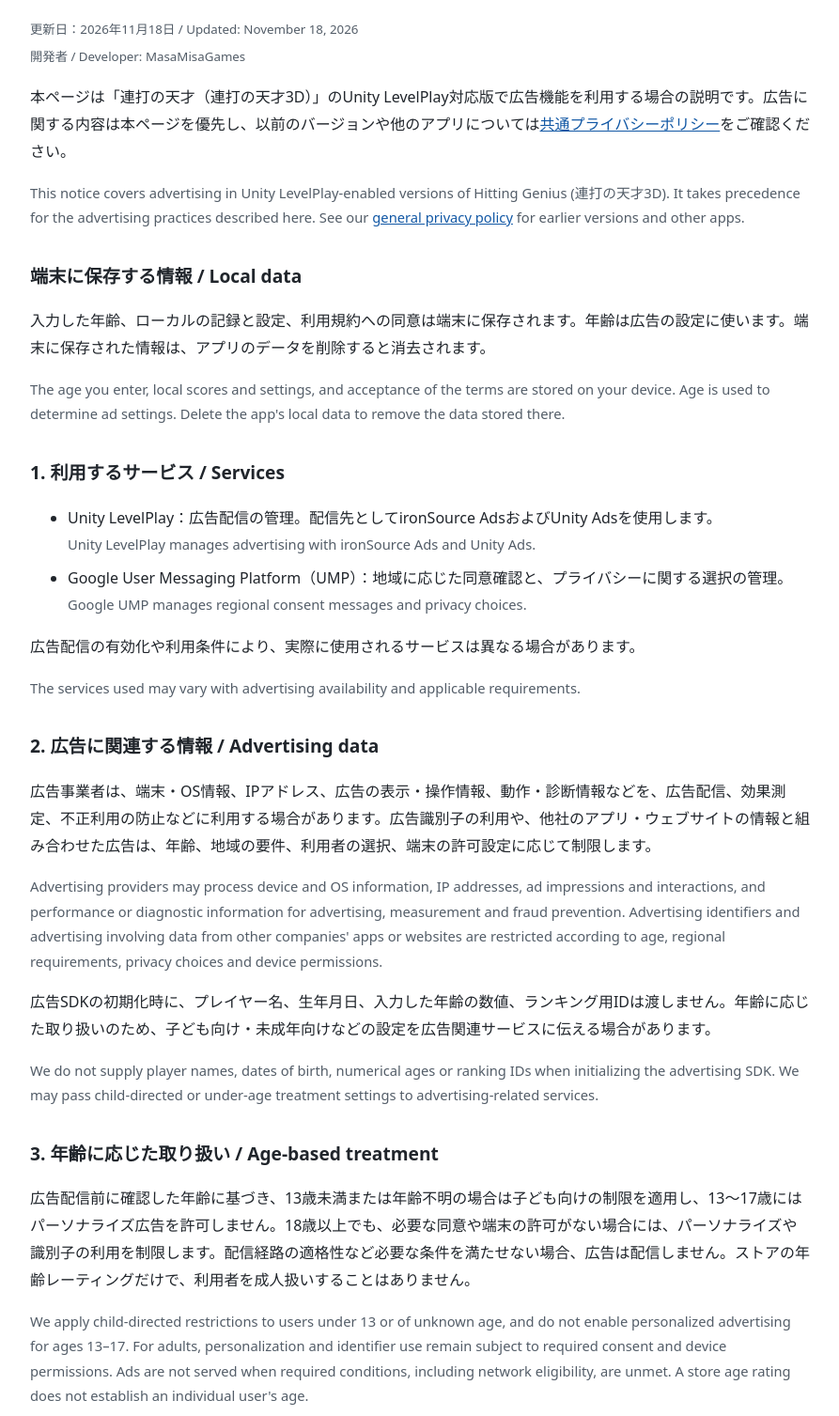
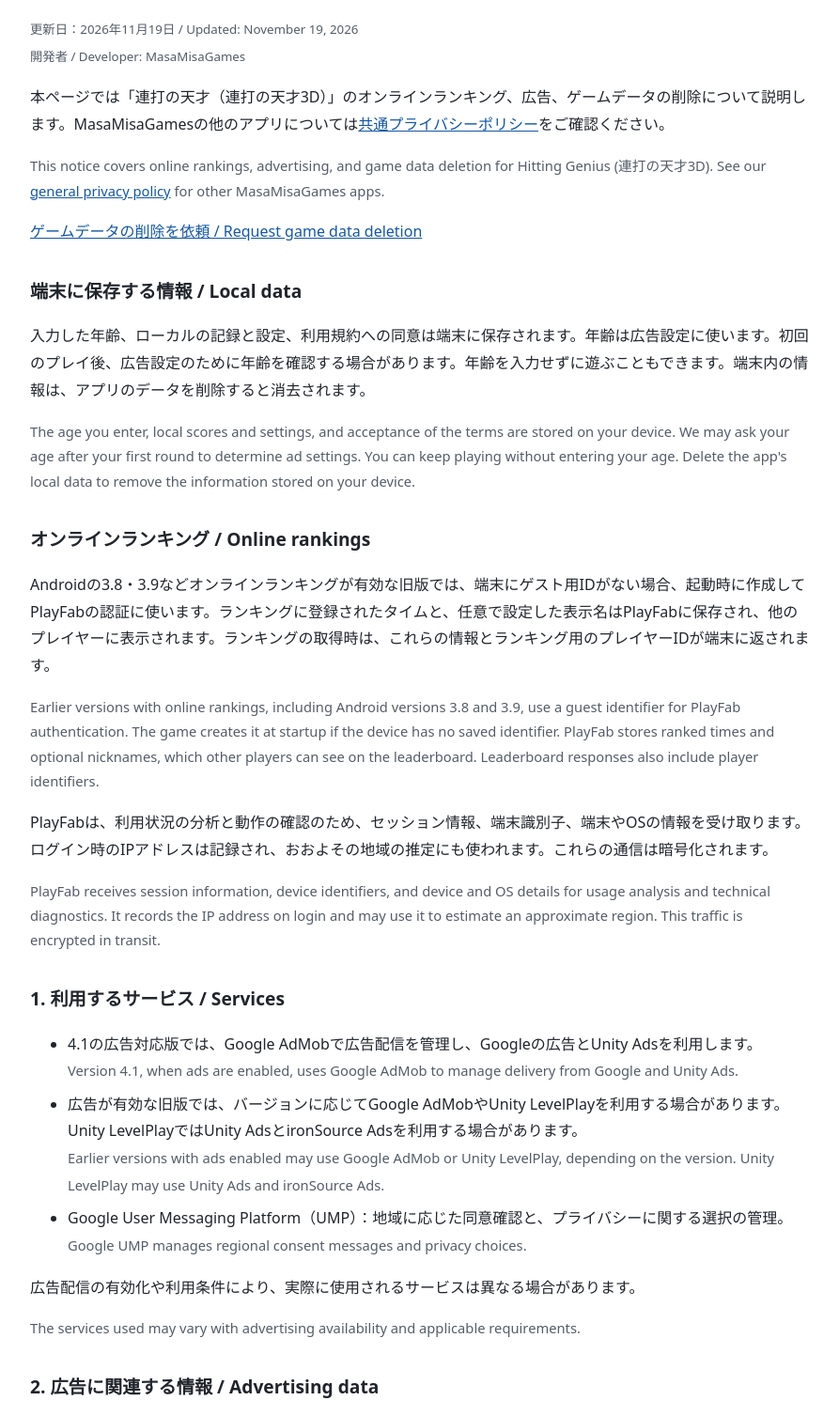
Before and after one commit to MasaMisaTV/Games, a plain HTML site: page hitting-genius-ads.html in a window 1280 px wide. Shown: the part 87-1594 px from the top of the page at 94% size, without its empty margins (192-1085 px from the left). Drawn offline with Linux system fonts and the light colour scheme.

Commit message:
Update Hitting Genius privacy notice for AdMob mediation

```diff
--- a/hitting-genius-ads.html
+++ b/hitting-genius-ads.html
@@ -12,37 +12,48 @@ h1{font-size:1.8rem;line-height:1.4}h2{font-size:1.2rem;margin-top:2rem}a{color:
 <body>
 <main>
 <h1>連打の天才 プライバシーポリシー</h1>
-<p><small>更新日：2026年11月18日 / Updated: November 18, 2026<br>開発者 / Developer: MasaMisaGames</small></p>
-<p>本ページは「連打の天才（連打の天才3D）」のUnity LevelPlay対応版で広告機能を利用する場合の説明です。広告に関する内容は本ページを優先し、以前のバージョンや他のアプリについては<a href="/">共通プライバシーポリシー</a>をご確認ください。</p>
-<p class="en" lang="en">This notice covers advertising in Unity LevelPlay-enabled versions of Hitting Genius (連打の天才3D). It takes precedence for the advertising practices described here. See our <a href="/">general privacy policy</a> for earlier versions and other apps.</p>
+<p><small>更新日：2026年11月19日 / Updated: November 19, 2026<br>開発者 / Developer: MasaMisaGames</small></p>
+<p>本ページでは「連打の天才（連打の天才3D）」のオンラインランキング、広告、ゲームデータの削除について説明します。MasaMisaGamesの他のアプリについては<a href="/">共通プライバシーポリシー</a>をご確認ください。</p>
+<p class="en" lang="en">This notice covers online rankings, advertising, and game data deletion for Hitting Genius (連打の天才3D). See our <a href="/">general privacy policy</a> for other MasaMisaGames apps.</p>
+<p><a href="#data-deletion">ゲームデータの削除を依頼 / Request game data deletion</a></p>
 <h2>端末に保存する情報 / Local data</h2>
-<p>入力した年齢、ローカルの記録と設定、利用規約への同意は端末に保存されます。年齢は広告の設定に使います。端末に保存された情報は、アプリのデータを削除すると消去されます。</p>
-<p class="en" lang="en">The age you enter, local scores and settings, and acceptance of the terms are stored on your device. Age is used to determine ad settings. Delete the app's local data to remove the data stored there.</p>
+<p>入力した年齢、ローカルの記録と設定、利用規約への同意は端末に保存されます。年齢は広告設定に使います。初回のプレイ後、広告設定のために年齢を確認する場合があります。年齢を入力せずに遊ぶこともできます。端末内の情報は、アプリのデータを削除すると消去されます。</p>
+<p class="en" lang="en">The age you enter, local scores and settings, and acceptance of the terms are stored on your device. We may ask your age after your first round to determine ad settings. You can keep playing without entering your age. Delete the app's local data to remove the information stored on your device.</p>
+<h2 id="online-ranking">オンラインランキング / Online rankings</h2>
+<p>Androidの3.8・3.9などオンラインランキングが有効な旧版では、端末にゲスト用IDがない場合、起動時に作成してPlayFabの認証に使います。ランキングに登録されたタイムと、任意で設定した表示名はPlayFabに保存され、他のプレイヤーに表示されます。ランキングの取得時は、これらの情報とランキング用のプレイヤーIDが端末に返されます。</p>
+<p class="en" lang="en">Earlier versions with online rankings, including Android versions 3.8 and 3.9, use a guest identifier for PlayFab authentication. The game creates it at startup if the device has no saved identifier. PlayFab stores ranked times and optional nicknames, which other players can see on the leaderboard. Leaderboard responses also include player identifiers.</p>
+<p>PlayFabは、利用状況の分析と動作の確認のため、セッション情報、端末識別子、端末やOSの情報を受け取ります。ログイン時のIPアドレスは記録され、おおよその地域の推定にも使われます。これらの通信は暗号化されます。</p>
+<p class="en" lang="en">PlayFab receives session information, device identifiers, and device and OS details for usage analysis and technical diagnostics. It records the IP address on login and may use it to estimate an approximate region. This traffic is encrypted in transit.</p>
 <h2>1. 利用するサービス / Services</h2>
 <ul>
-<li>Unity LevelPlay：広告配信の管理。配信先としてironSource AdsおよびUnity Adsを使用します。<br><span class="en" lang="en">Unity LevelPlay manages advertising with ironSource Ads and Unity Ads.</span></li>
+<li>4.1の広告対応版では、Google AdMobで広告配信を管理し、Googleの広告とUnity Adsを利用します。<br><span class="en" lang="en">Version 4.1, when ads are enabled, uses Google AdMob to manage delivery from Google and Unity Ads.</span></li>
+<li>広告が有効な旧版では、バージョンに応じてGoogle AdMobやUnity LevelPlayを利用する場合があります。Unity LevelPlayではUnity AdsとironSource Adsを利用する場合があります。<br><span class="en" lang="en">Earlier versions with ads enabled may use Google AdMob or Unity LevelPlay, depending on the version. Unity LevelPlay may use Unity Ads and ironSource Ads.</span></li>
 <li>Google User Messaging Platform（UMP）：地域に応じた同意確認と、プライバシーに関する選択の管理。<br><span class="en" lang="en">Google UMP manages regional consent messages and privacy choices.</span></li>
 </ul>
 <p>広告配信の有効化や利用条件により、実際に使用されるサービスは異なる場合があります。</p>
 <p class="en" lang="en">The services used may vary with advertising availability and applicable requirements.</p>
 <h2>2. 広告に関連する情報 / Advertising data</h2>
-<p>広告事業者は、端末・OS情報、IPアドレス、広告の表示・操作情報、動作・診断情報などを、広告配信、効果測定、不正利用の防止などに利用する場合があります。広告識別子の利用や、他社のアプリ・ウェブサイトの情報と組み合わせた広告は、年齢、地域の要件、利用者の選択、端末の許可設定に応じて制限します。</p>
-<p class="en" lang="en">Advertising providers may process device and OS information, IP addresses, ad impressions and interactions, and performance or diagnostic information for advertising, measurement and fraud prevention. Advertising identifiers and advertising involving data from other companies' apps or websites are restricted according to age, regional requirements, privacy choices and device permissions.</p>
+<p>広告事業者は、端末・OS情報、端末やアプリの識別子、IPアドレスとそこから推定するおおよその地域、アプリや広告の操作、広告表示、動作・診断情報などを、広告配信、効果測定、不正利用の防止などに利用する場合があります。広告識別子の利用や、他社のアプリ・ウェブサイトの情報と組み合わせた広告は、年齢、地域の要件、利用者の選択、端末の許可設定に応じて制限します。</p>
+<p class="en" lang="en">Advertising providers may process device and OS details, device or app identifiers, IP addresses and approximate location inferred from them, app or ad interactions, ad impressions, and performance or diagnostic information for advertising, measurement, and fraud prevention. Use of advertising identifiers and data from other companies' apps or websites depends on age, regional requirements, privacy choices, and device permissions.</p>
 <p>広告SDKの初期化時に、プレイヤー名、生年月日、入力した年齢の数値、ランキング用IDは渡しません。年齢に応じた取り扱いのため、子ども向け・未成年向けなどの設定を広告関連サービスに伝える場合があります。</p>
 <p class="en" lang="en">We do not supply player names, dates of birth, numerical ages or ranking IDs when initializing the advertising SDK. We may pass child-directed or under-age treatment settings to advertising-related services.</p>
 <h2>3. 年齢に応じた取り扱い / Age-based treatment</h2>
-<p>広告配信前に確認した年齢に基づき、13歳未満または年齢不明の場合は子ども向けの制限を適用し、13〜17歳にはパーソナライズ広告を許可しません。18歳以上でも、必要な同意や端末の許可がない場合には、パーソナライズや識別子の利用を制限します。配信経路の適格性など必要な条件を満たせない場合、広告は配信しません。ストアの年齢レーティングだけで、利用者を成人扱いすることはありません。</p>
-<p class="en" lang="en">We apply child-directed restrictions to users under 13 or of unknown age, and do not enable personalized advertising for ages 13–17. For adults, personalization and identifier use remain subject to required consent and device permissions. Ads are not served when required conditions, including network eligibility, are unmet. A store age rating does not establish an individual user's age.</p>
+<p>4.1で広告を有効にした場合、18歳以上と確認できた方に広告を表示します。18歳未満の方と年齢を入力しない方は広告なしで遊べます。18歳以上の方への広告識別子の利用やパーソナライズには、必要な同意と端末の許可が必要です。</p>
+<p class="en" lang="en">When ads are enabled in version 4.1, they are shown to players confirmed to be 18 or older. Players under 18 and those who choose not to provide their age can play without ads. Advertising identifier use and personalization for adults require the applicable consent and device permissions.</p>
 <h2>4. 同意と変更方法 / Consent and controls</h2>
 <p>同意が必要な地域では、必要な確認画面を表示します。選択肢から同意を拒否したり、利用目的や事業者を確認したりできます。変更用の画面が必要な場合は、アプリの設定にある「広告の設定」から開けます。選択を変更した場合、以前の選択で準備した広告を破棄し、次回起動まで広告を停止することがあります。iPhoneのトラッキング許可は、iOSの設定からも変更できます。</p>
 <p class="en" lang="en">Where consent is required, we show the applicable consent form, including refusal and purpose or provider choices. Where a privacy-options entry point is required, open “広告の設定” in the app's settings to change your choices. Changes may stop advertising until the next launch while ads prepared under earlier choices are discarded. You can also change tracking permission in iOS settings.</p>
-<h2>5. 各事業者の説明・お問い合わせ / Provider policies and contact</h2>
+<h2 id="data-deletion">5. ゲームデータの削除 / Game data deletion</h2>
+<p>旧版でPlayFabに保存されたゲスト情報や表示名、ランキング記録などの削除は、アプリの「データ削除の依頼」または<a href="mailto:support@masamisa.com?subject=Hitting%20Genius%20data%20deletion">メール</a>で依頼できます。アプリを削除した後も、このページから依頼できます。遊んだ端末の種類と削除を希望するデータをお知らせください。パスワードやゲストIDはメールに記載しないでください。</p>
+<p class="en" lang="en">To request deletion of guest data, nicknames, scores, or other data stored by PlayFab in older versions, use the app's data-deletion link or <a href="mailto:support@masamisa.com?subject=Hitting%20Genius%20data%20deletion">send a request by email</a>. You can use this page after uninstalling the app. Include your device platform and what you would like deleted. Keep passwords and guest IDs out of your email.</p>
+<h2>6. 各事業者の説明・お問い合わせ / Provider policies and contact</h2>
 <p>各事業者による情報の取り扱い、保存、利用者の権利については、以下もご確認ください。本アプリから本ページや事業者の説明へのリンクを開くことがあり、広告にも外部サイトへのリンクが含まれる場合があります。</p>
 <p class="en" lang="en">For provider data handling, retention and privacy rights, see the policies below. The app may link to this notice and provider information, and ads may link to external websites.</p>
 <ul>
 <li><a href="https://unity.com/legal/game-player-and-app-user-privacy-policy">Unity Game Player and App User Privacy Policy</a></li>
 <li><a href="https://developers.ironsrc.com/ironsource-mobile/air/ironsource-mobile-privacy-policy/">ironSource Privacy Policy</a></li>
-<li><a href="https://policies.google.com/privacy">Google Privacy Policy</a></li>
+<li><a href="https://policies.google.com/technologies/partner-sites">Googleによるアプリからの情報の利用 / How Google uses information from apps</a></li>
+<li><a href="https://www.microsoft.com/privacy/privacystatement">Microsoft プライバシー ステートメント（PlayFab） / Microsoft Privacy Statement (PlayFab)</a></li>
 </ul>
 <p>お問い合わせ・不適切な広告の報告 / Questions and ad reports: <a href="mailto:support@masamisa.com">support@masamisa.com</a></p>
 </main>
```
